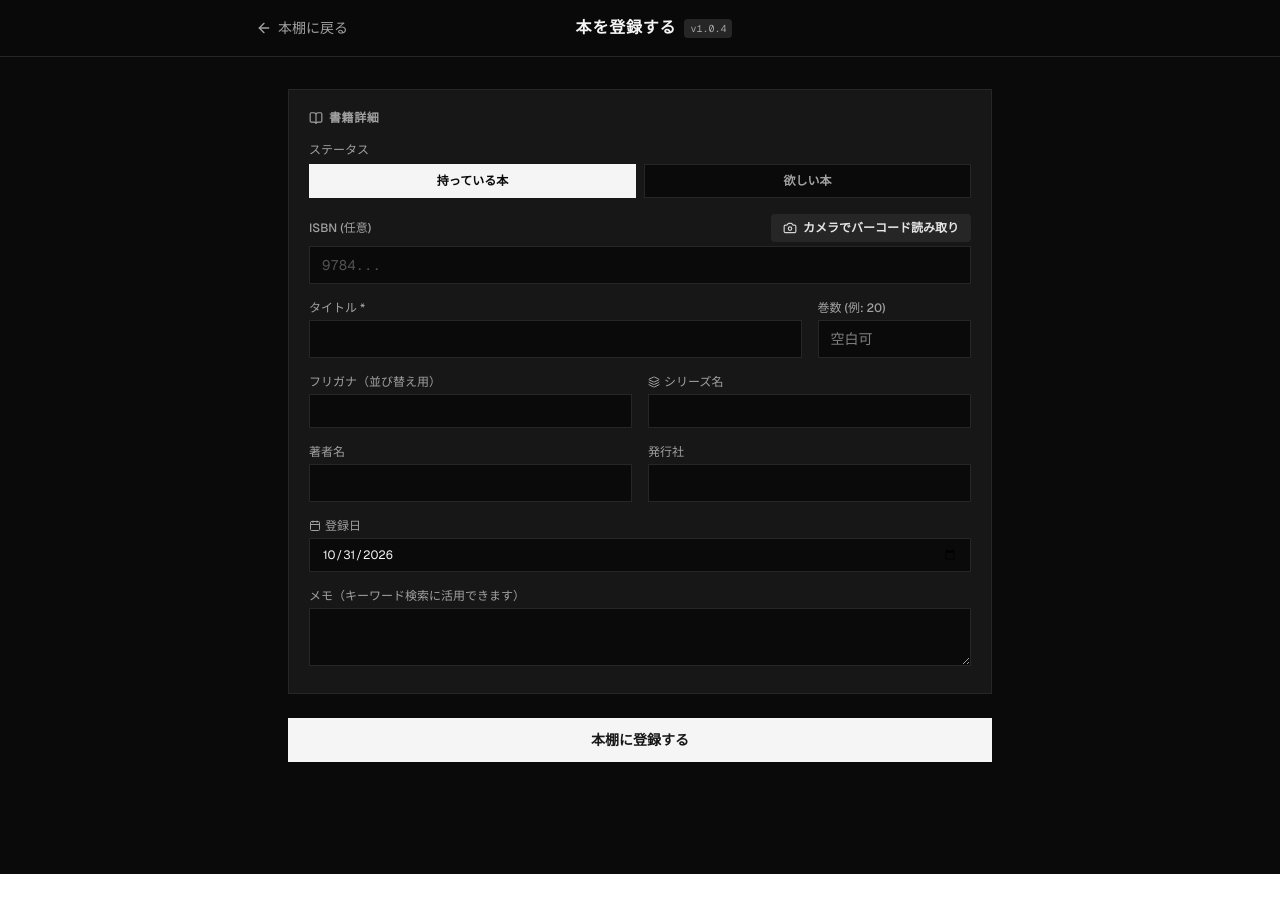
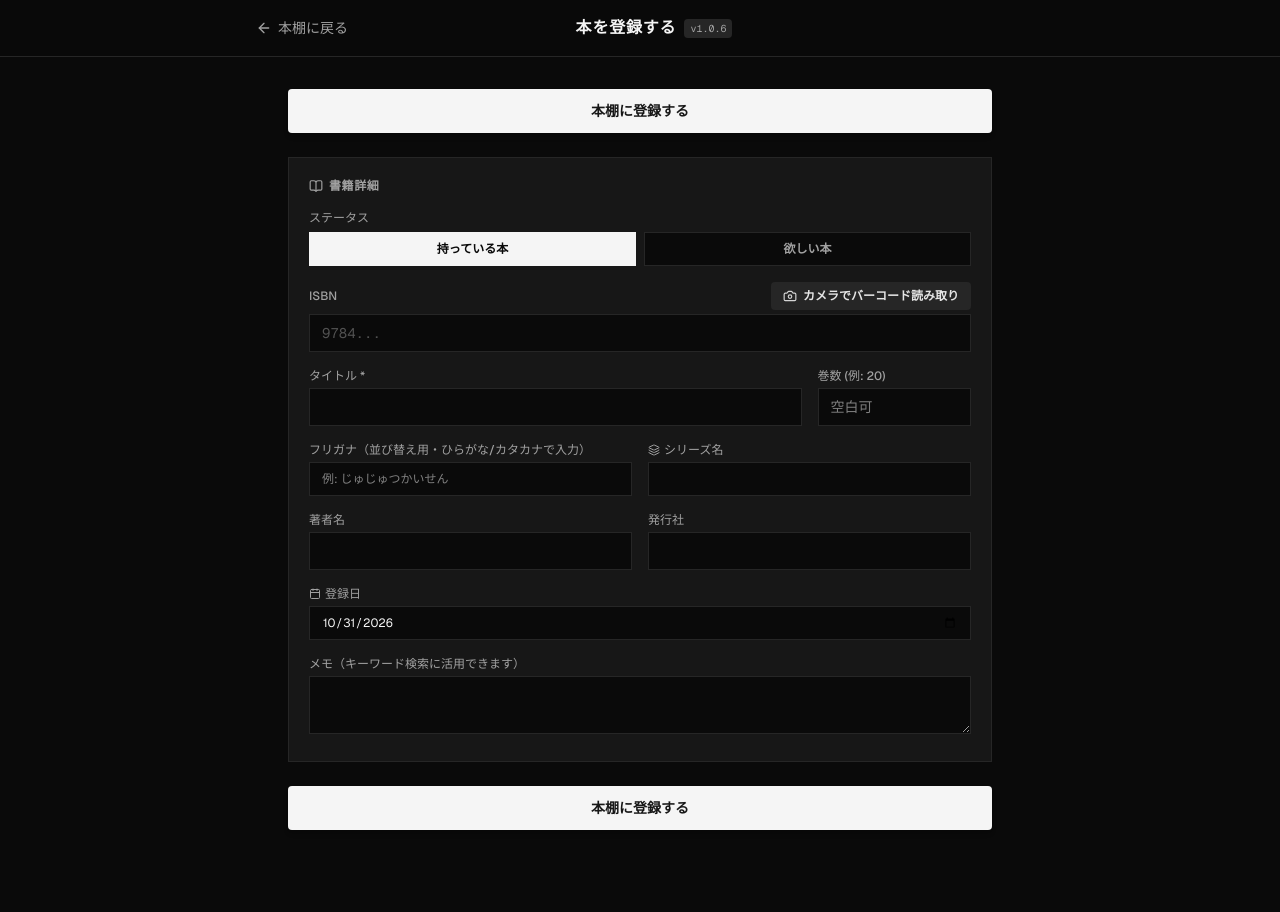
Before and after one commit to cat3-lang/my-book-app, a Next.js app: page /add in a window 1280 px wide. Shown: the top 912 px of the page. Before the commit the page ends 874 px from the top, so only its background shows below. Built offline with nearby package versions, Linux system fonts and the light colour scheme; no server answers.

Commit message:
v1.0.6: タイトル入力時のフリガナ欄を自由編集可能（並び替え対応）に改善

```diff
--- a/app/add/page.tsx
+++ b/app/add/page.tsx
@@ -8,7 +8,7 @@ import { ArrowLeft, BookOpen, Check, Calendar, Layers, Camera, X } from "lucide-
 import { Html5Qrcode } from "html5-qrcode";
 
 // 🔄 デプロイ確認用のバージョン番号
-const APP_VERSION = "v1.0.4";
+const APP_VERSION = "v1.0.6";
 
 type ExistingBookInfo = {
   title: string;
@@ -32,7 +32,7 @@ export default function AddBookPage() {
   const [isbn, setIsbn] = useState("");
   const [title, setTitle] = useState("");
   const [volume, setVolume] = useState(""); // 巻数
-  const [sortTitle, setSortTitle] = useState("");
+  const [sortTitle, setSortTitle] = useState(""); // 並び替え用フリガナ
   const [series, setSeries] = useState("");
   const [authors, setAuthors] = useState("");
   const [publisher, setPublisher] = useState("");
@@ -65,42 +65,64 @@ export default function AddBookPage() {
     setAuthors("");
     setPublisher("");
     setMemo("");
+    setExistingBook(null);
   };
 
+  // タイトル変更時、フリガナにも連動して入力されるが、フリガナ側は後から自由に変更・漢字以外への修正が可能
   const handleTitleChange = (val: string) => {
     setTitle(val);
-    setSortTitle(hiraganaToKatakana(val));
+    // 初回や連動時はそのまま代入（必要に応じてユーザーが手動でひらがな・カタカナに直せるようにする）
+    setSortTitle(val);
   };
+
+  // ISBNが変更されたとき、すでに登録されている本かどうかをチェックする
+  useEffect(() => {
+    const checkExistingBook = async () => {
+      const cleanIsbn = isbn.trim();
+      if (!cleanIsbn || cleanIsbn.length < 10) {
+        setExistingBook(null);
+        return;
+      }
+
+      const { data: foundData } = await supabase
+        .from("books")
+        .select("title, created_at, status, memo")
+        .eq("isbn", cleanIsbn)
+        .single();
+
+      if (foundData) {
+        setExistingBook(foundData);
+      } else {
+        setExistingBook(null);
+      }
+    };
+
+    checkExistingBook();
+  }, [isbn]);
 
   // カメラを起動してバーコード読み取りを開始する
   const startScanner = async () => {
     setIsScanning(true);
     setErrorMessage("");
 
-    // 少し遅延させてDOM要素（#reader）が確実に描画されてから初期化する
     setTimeout(async () => {
       try {
         const html5QrCode = new Html5Qrcode("reader");
         scannerRef.current = html5QrCode;
 
         await html5QrCode.start(
-          { facingMode: "environment" }, // 背面カメラを使用
+          { facingMode: "environment" },
           {
             fps: 10,
-            qrbox: { width: 250, height: 100 }, // バーコード読み取り用の枠サイズ
+            qrbox: { width: 250, height: 100 },
           },
           (decodedText) => {
-            // 読み取り成功時の処理
-            // ISBN（978から始まる13桁など）かチェック
             if (decodedText.startsWith("978") || decodedText.startsWith("979")) {
               setIsbn(decodedText);
               stopScanner();
-              setErrorMessage("※バーコードを読み取りました！");
             }
           },
-          (errorMessage) => {
-            // スキャン中の細かいエラーや非ヒット時は何もしない
-          }
+          () => {}
         );
       } catch (err) {
         console.error("Camera start error:", err);
@@ -126,7 +148,6 @@ export default function AddBookPage() {
     setIsScanning(false);
   };
 
-  // ページ離脱時やモーダル閉じるときにカメラを確実に止める
   useEffect(() => {
     return () => {
       stopScanner();
@@ -142,24 +163,10 @@ export default function AddBookPage() {
 
     setLoading(true);
     setErrorMessage("");
-    setExistingBook(null);
 
     const cleanIsbn = isbn.trim();
 
-    if (cleanIsbn) {
-      const { data: foundData } = await supabase
-        .from("books")
-        .select("title, created_at, status, memo")
-        .eq("isbn", cleanIsbn)
-        .single();
-
-      if (foundData) {
-        setExistingBook(foundData);
-        setLoading(false);
-        return;
-      }
-    }
-
+    // 登録処理（並び替え用の sort_title にはフリガナ欄の値を使うため、正しくソート可能になります）
     const { error } = await supabase.from("books").insert([
       {
         title: title.trim(),
@@ -213,7 +220,7 @@ export default function AddBookPage() {
         </div>
       </header>
 
-      {/* カメラ読み取りモーダル・ビュー */}
+      {/* カメラ読み取りモーダル */}
       {isScanning && (
         <div className="fixed inset-0 z-50 bg-black/90 flex flex-col items-center justify-center p-4">
           <div className="w-full max-w-md bg-neutral-900 border border-neutral-800 p-4 rounded-lg relative">
@@ -227,7 +234,6 @@ export default function AddBookPage() {
                 <X className="w-5 h-5" />
               </button>
             </div>
-            {/* カメラ映像が表示されるエリア */}
             <div id="reader" className="w-full overflow-hidden rounded bg-black"></div>
             <p className="text-xs text-neutral-400 text-center mt-3">
               本の裏表紙にある「978」から始まるバーコードをスキャンします
@@ -244,20 +250,6 @@ export default function AddBookPage() {
           </div>
         )}
 
-        {existingBook && (
-          <div className="mb-8 p-5 bg-neutral-900 border border-neutral-700 text-neutral-200">
-            <h2 className="font-bold text-base mb-2 text-neutral-100 flex items-center gap-2">
-              ⚠️ すでに登録されている本です
-            </h2>
-            <div className="bg-neutral-950 p-3 border border-neutral-800 text-xs space-y-1 text-neutral-300 mt-2">
-              <p><strong className="text-neutral-100">タイトル:</strong> {existingBook.title}</p>
-              <p><strong className="text-neutral-100">ステータス:</strong> {existingBook.status}</p>
-              <p><strong className="text-neutral-100">登録日:</strong> {new Date(existingBook.created_at).toLocaleDateString()}</p>
-              {existingBook.memo && <p><strong className="text-neutral-100">メモ:</strong> {existingBook.memo}</p>}
-            </div>
-          </div>
-        )}
-
         {errorMessage && (
           <div className="mb-6 p-4 bg-neutral-900 border border-neutral-700 text-neutral-300 text-sm">
             {errorMessage}
@@ -265,6 +257,15 @@ export default function AddBookPage() {
         )}
 
         <form onSubmit={handleSubmit} className="space-y-6">
+          {/* 上部の登録ボタン */}
+          <button
+            type="submit"
+            disabled={loading}
+            className="w-full py-3 bg-neutral-100 text-neutral-900 font-bold text-sm hover:bg-neutral-300 transition cursor-pointer disabled:opacity-50 rounded shadow-md"
+          >
+            {loading ? "登録中..." : "本棚に登録する"}
+          </button>
+
           <div className="bg-neutral-900 border border-neutral-800 p-5 space-y-4">
             <h2 className="text-xs font-bold text-neutral-400 uppercase tracking-wider flex items-center gap-1.5">
               <BookOpen className="w-3.5 h-3.5" /> 書籍詳細
@@ -300,8 +301,7 @@ export default function AddBookPage() {
 
             <div>
               <div className="flex justify-between items-center mb-1">
-                <label className="block text-xs font-medium text-neutral-400">ISBN (任意)</label>
-                {/* カメラ起動ボタン */}
+                <label className="block text-xs font-medium text-neutral-400">ISBN</label>
                 <button
                   type="button"
                   onClick={startScanner}
@@ -318,6 +318,17 @@ export default function AddBookPage() {
                 onChange={(e) => setIsbn(e.target.value)}
                 className="w-full bg-neutral-950 border border-neutral-800 px-3 py-2 text-sm text-neutral-100 placeholder-neutral-600 focus:outline-none focus:border-neutral-500 font-mono"
               />
+
+              {/* すでに登録されている場合の表示 */}
+              {existingBook && (
+                <div className="mt-2 p-3 bg-amber-950/60 border border-amber-800/80 text-amber-200 text-xs rounded space-y-1">
+                  <p className="font-bold flex items-center gap-1">
+                    ⚠️ すでに登録済みです（ステータス: {existingBook.status}）
+                  </p>
+                  <p><strong className="text-amber-100">タイトル:</strong> {existingBook.title}</p>
+                  <p><strong className="text-amber-100">登録日:</strong> {new Date(existingBook.created_at).toLocaleDateString()}</p>
+                </div>
+              )}
             </div>
 
             <div className="grid grid-cols-1 md:grid-cols-4 gap-4">
@@ -345,11 +356,12 @@ export default function AddBookPage() {
 
             <div className="grid grid-cols-1 md:grid-cols-2 gap-4">
               <div>
-                <label className="block text-xs font-medium text-neutral-400 mb-1">フリガナ（並び替え用）</label>
+                <label className="block text-xs font-medium text-neutral-400 mb-1">フリガナ（並び替え用・ひらがな/カタカナで入力）</label>
                 <input
                   type="text"
                   value={sortTitle}
                   onChange={(e) => setSortTitle(e.target.value)}
+                  placeholder="例: じゅじゅつかいせん"
                   className="w-full bg-neutral-950 border border-neutral-800 px-3 py-2 text-xs text-neutral-100 focus:outline-none focus:border-neutral-500"
                 />
               </div>
@@ -410,10 +422,11 @@ export default function AddBookPage() {
             </div>
           </div>
 
+          {/* 下部の登録ボタン */}
           <button
             type="submit"
             disabled={loading}
-            className="w-full py-3 bg-neutral-100 text-neutral-900 font-bold text-sm hover:bg-neutral-300 transition cursor-pointer disabled:opacity-50"
+            className="w-full py-3 bg-neutral-100 text-neutral-900 font-bold text-sm hover:bg-neutral-300 transition cursor-pointer disabled:opacity-50 rounded shadow-md"
           >
             {loading ? "登録中..." : "本棚に登録する"}
           </button>
```
